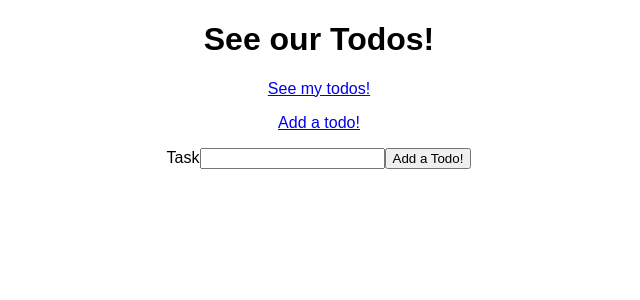
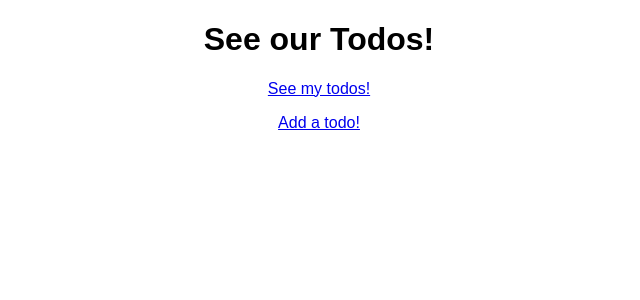
Before and after one commit to tienpham94/redux-revise, a React (Create React App) app: page /todos in a window 1280 px wide. Shown: the top 300 px of the page, without its empty margins (321-961 px from the left). Built offline with nearby package versions, Linux system fonts and the light colour scheme.

Commit message:
NewTodoForm component

```diff
--- a/src/TodoList.js
+++ b/src/TodoList.js
@@ -32,11 +32,6 @@ class TodoList extends Component {
     const todos = this.props.todos.map((val, ind) => <Todo removeTodo={this.removeTodo.bind(this, val.id)} task={val.task} key={ind} />)
     return (
       <div>
-        <form onSubmit={this.handleSubmit}>
-          <label htmlFor="task">Task</label>
-          <input type="text" name="task" id="task" onChange={this.handleChange}/>
-          <button>Add a Todo!</button>
-        </form>
         <ul>
           {todos}
         </ul>
```
Also changed, not shown: src/NewTodoForm.js (added, +13 -0 lines).
